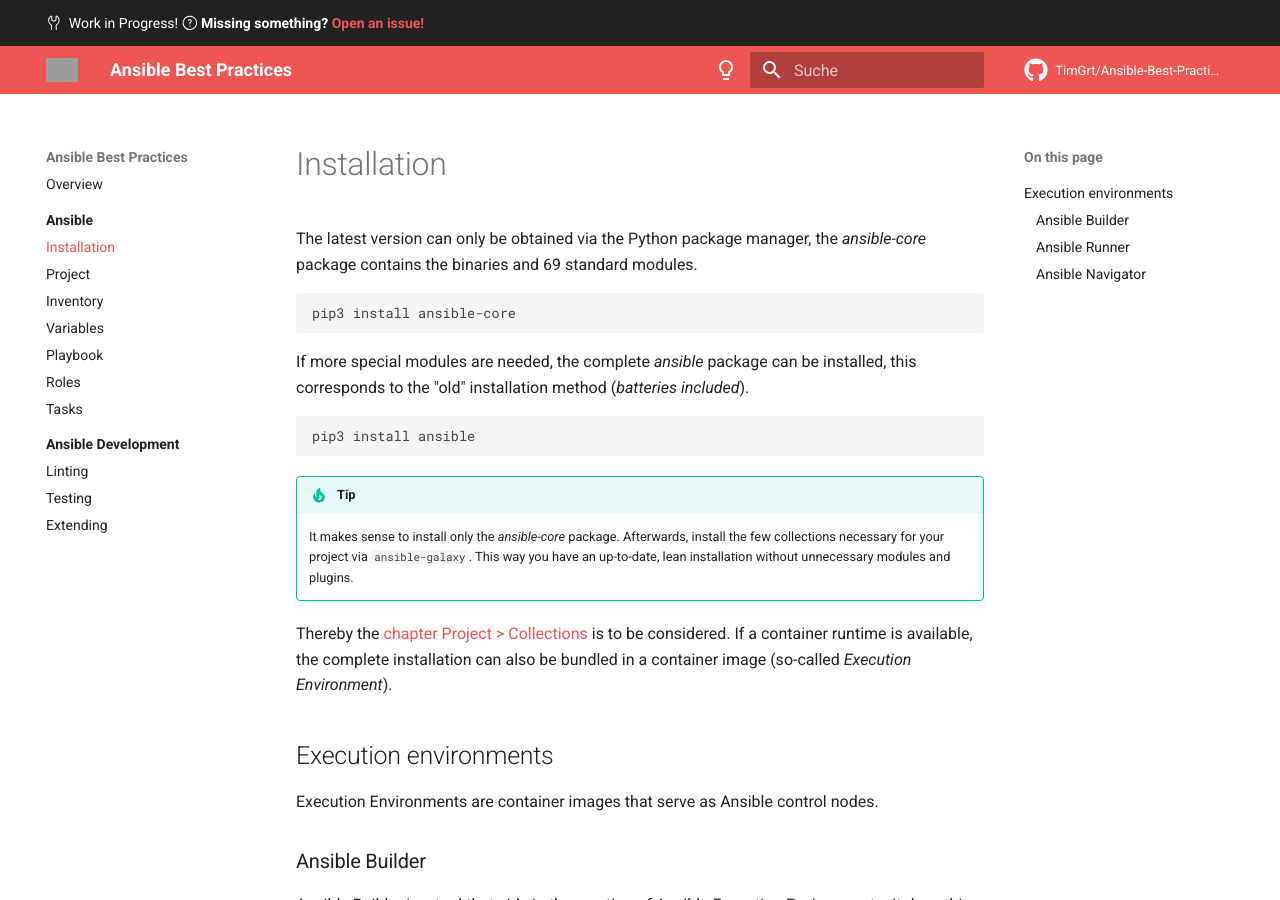
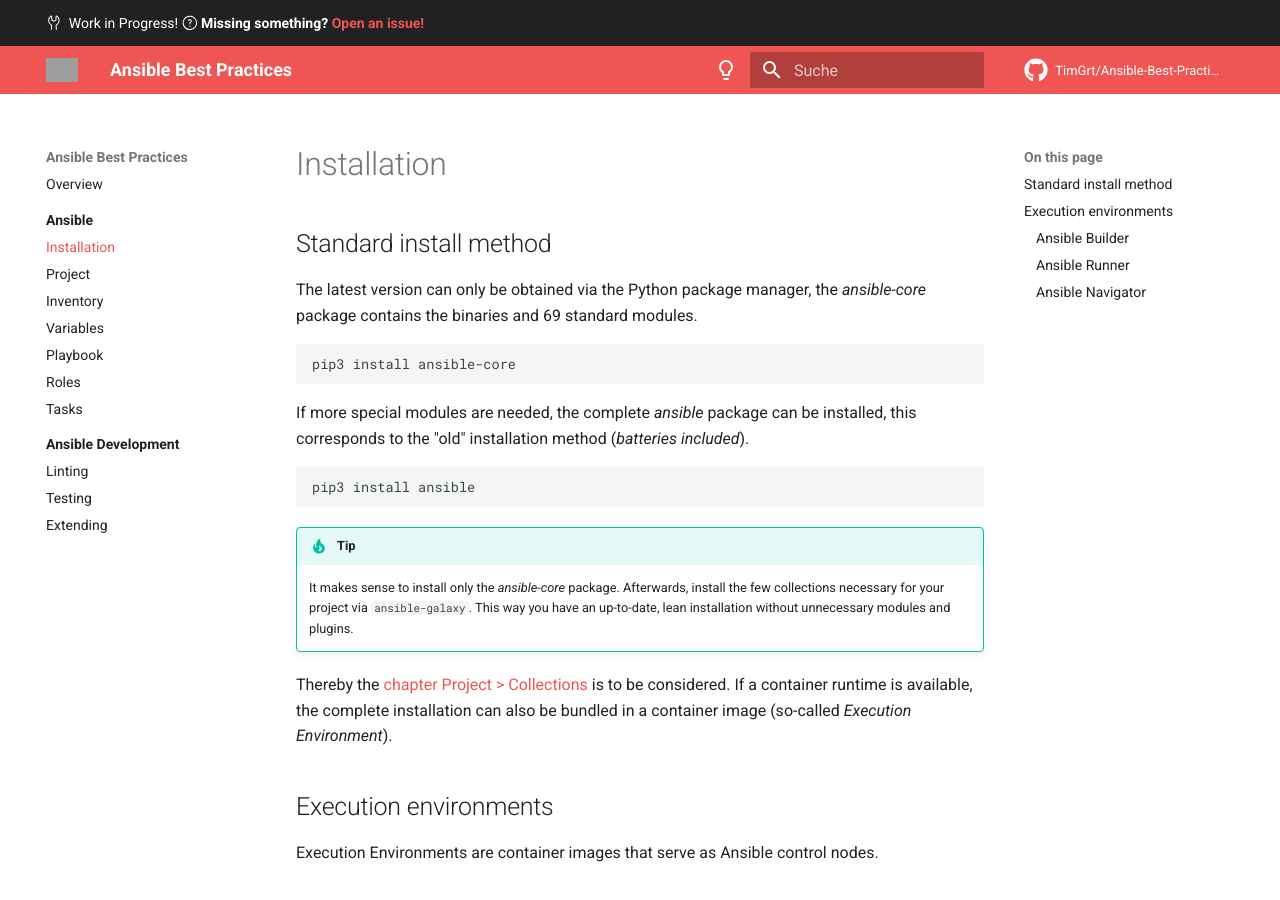
Before and after one commit to TimGrt/Ansible-Best-Practices, an MkDocs documentation site: the page built from docs/ansible/installation.md, in a window 1280 px wide and 900 px high. Built offline with MkDocs 1.6.1 and Material for MkDocs 9.7.7, drawn with Linux system fonts in a browser that asks for light colours; comment, search, counter and statistics services are not loaded; grey boxes are pictures that could not be loaded.

Commit message:
Filled empty heading, this broke the ToC generation of the print site plugin.

````diff
--- a/docs/ansible/installation.md
+++ b/docs/ansible/installation.md
@@ -1,6 +1,6 @@
 # Installation
 
-##
+## Standard install method
 The latest version can only be obtained via the Python package manager, the *ansible-core* package contains the binaries and 69 standard modules.
 
 ```bash
````
